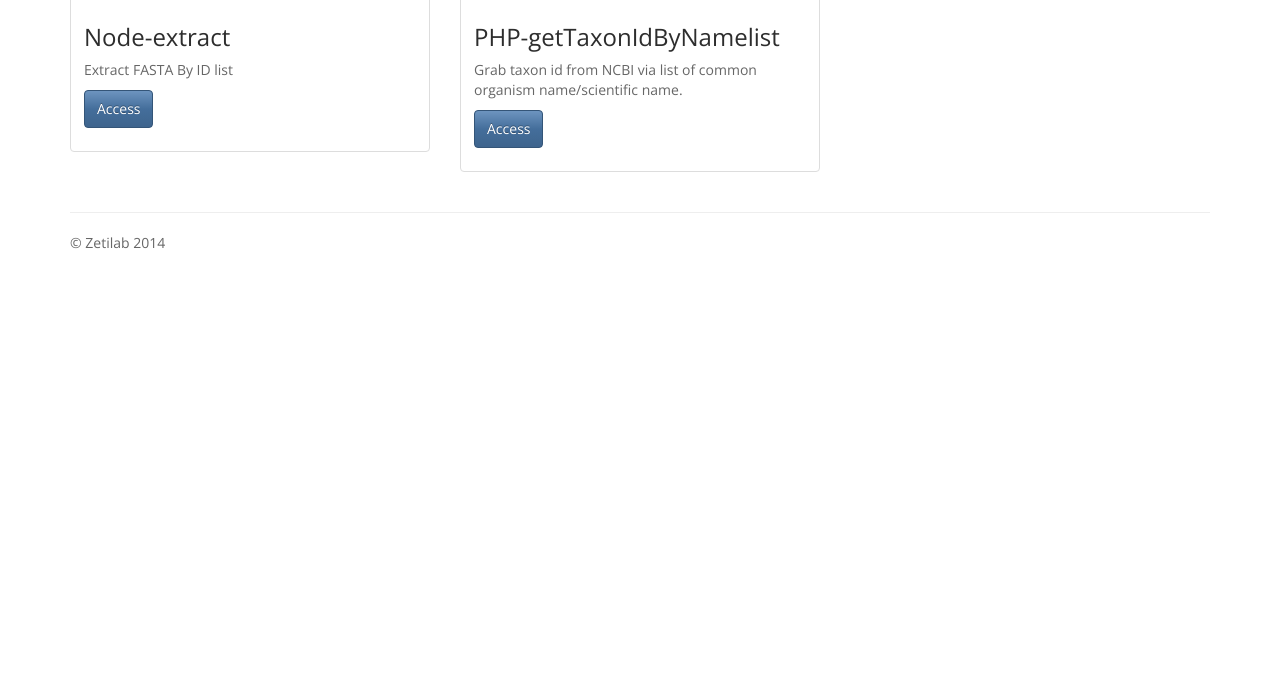
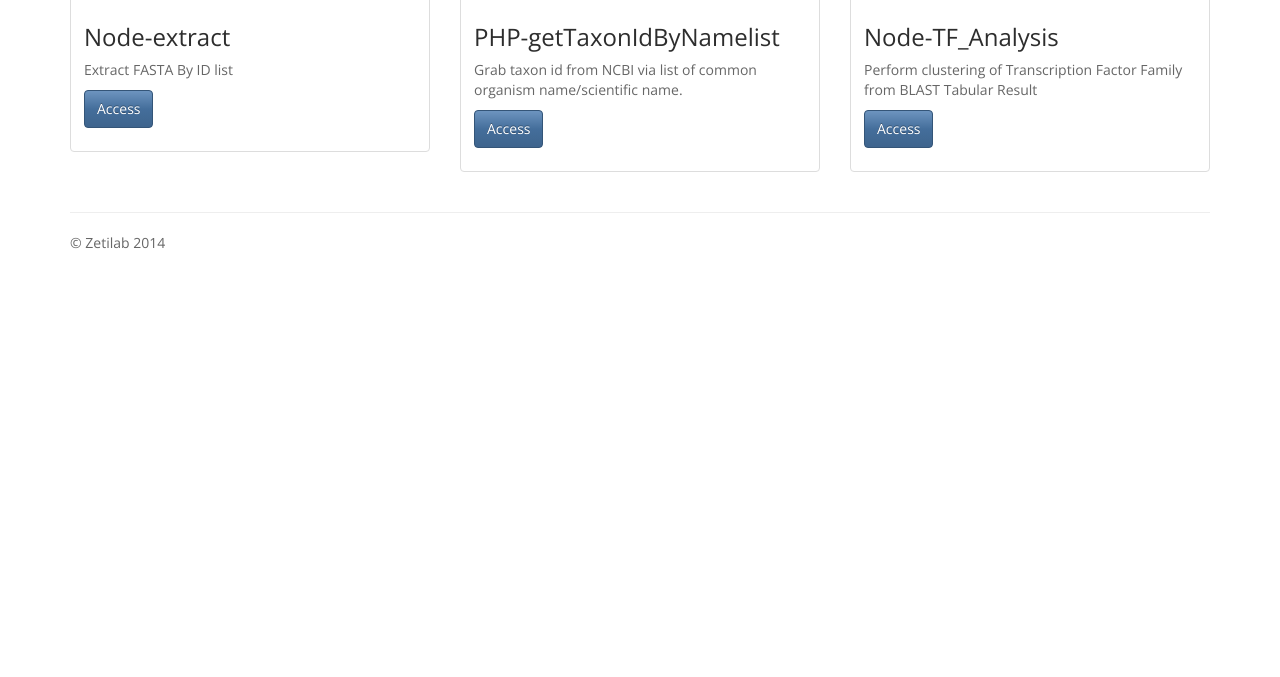
Before and after one commit to bcsb-zetilab/bcsb-zetilab.github.io, a plain HTML site: page bioscripts.html in a window 1280 px wide. Shown: the part 123-800 px from the top of the page. Drawn offline with nearby package versions, Linux system fonts and the light colour scheme.

Commit message:
Add TF_analysis Nodejs application
MacOSX Build

```diff
--- a/bioscripts.html
+++ b/bioscripts.html
@@ -68,6 +68,17 @@
               </div>
             </div>
           </div>
+
+          <div class="col-sm-6 col-md-4">
+            <div class="thumbnail">
+              <div class="caption">
+                <h3>Node-TF_Analysis</h3>
+                <p>Perform clustering of Transcription Factor Family from BLAST Tabular Result</p>
+                <p><a href="https://github.com/bcsb-zetilab/node_bioscripts" class="btn btn-primary" role="button" target="_BLANK">Access</a> </p>
+              </div>
+            </div>
+          </div>
+
         </div>
 
       <hr>
@@ -75,7 +86,9 @@
       <footer>
         <p>&copy; Zetilab 2014</p>
       </footer>
-    </div> <!-- /container -->        <script src="//ajax.googleapis.com/ajax/libs/jquery/1.11.0/jquery.min.js"></script>
+    </div> <!-- /container -->
+
+        <script src="//ajax.googleapis.com/ajax/libs/jquery/1.11.0/jquery.min.js"></script>
         <script>window.jQuery || document.write('<script src="js/vendor/jquery-1.11.0.min.js"><\/script>')</script>
 
         <script src="js/vendor/bootstrap.min.js"></script>
```
Lines whose indentation alone changed are shown as unchanged.
